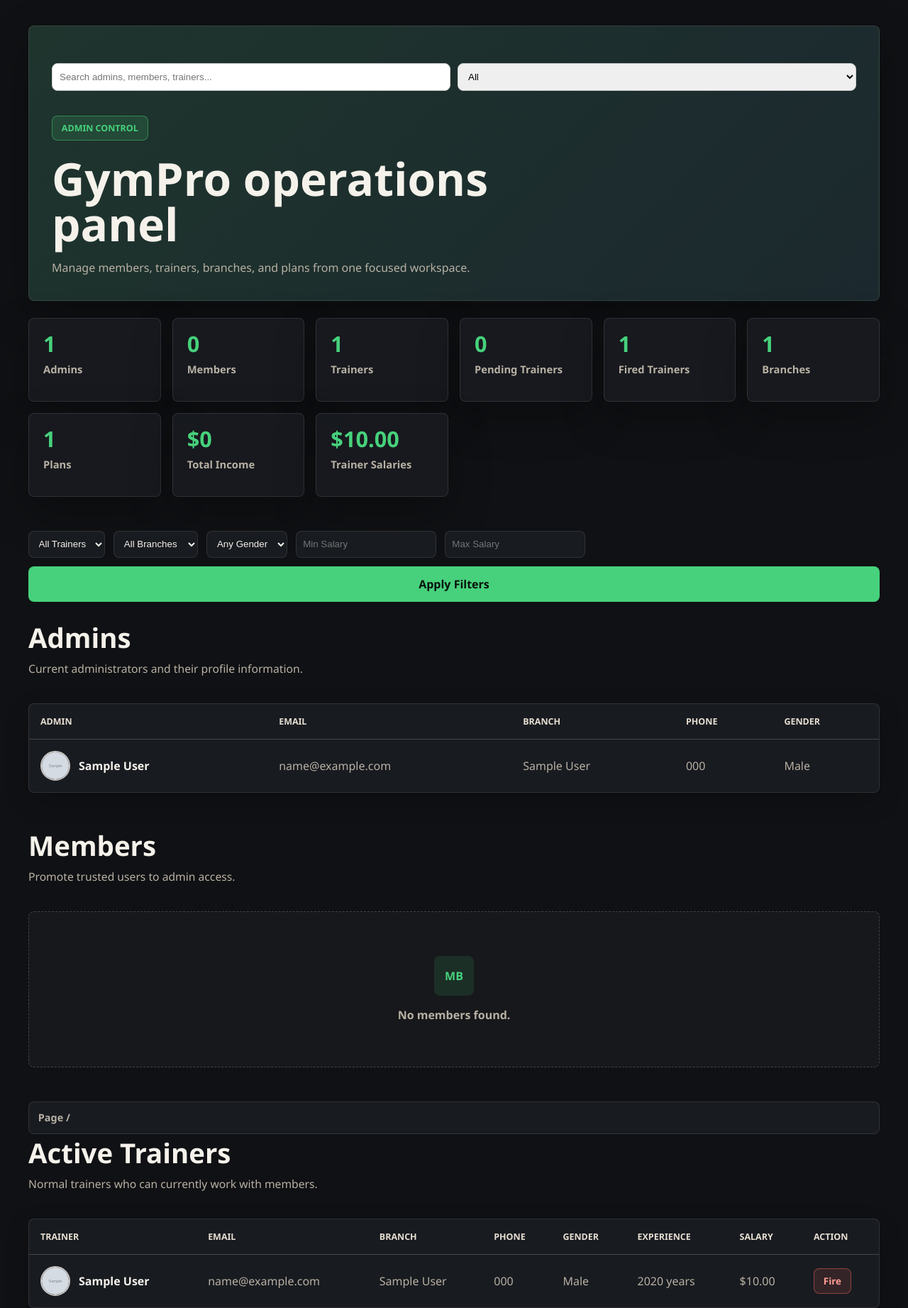
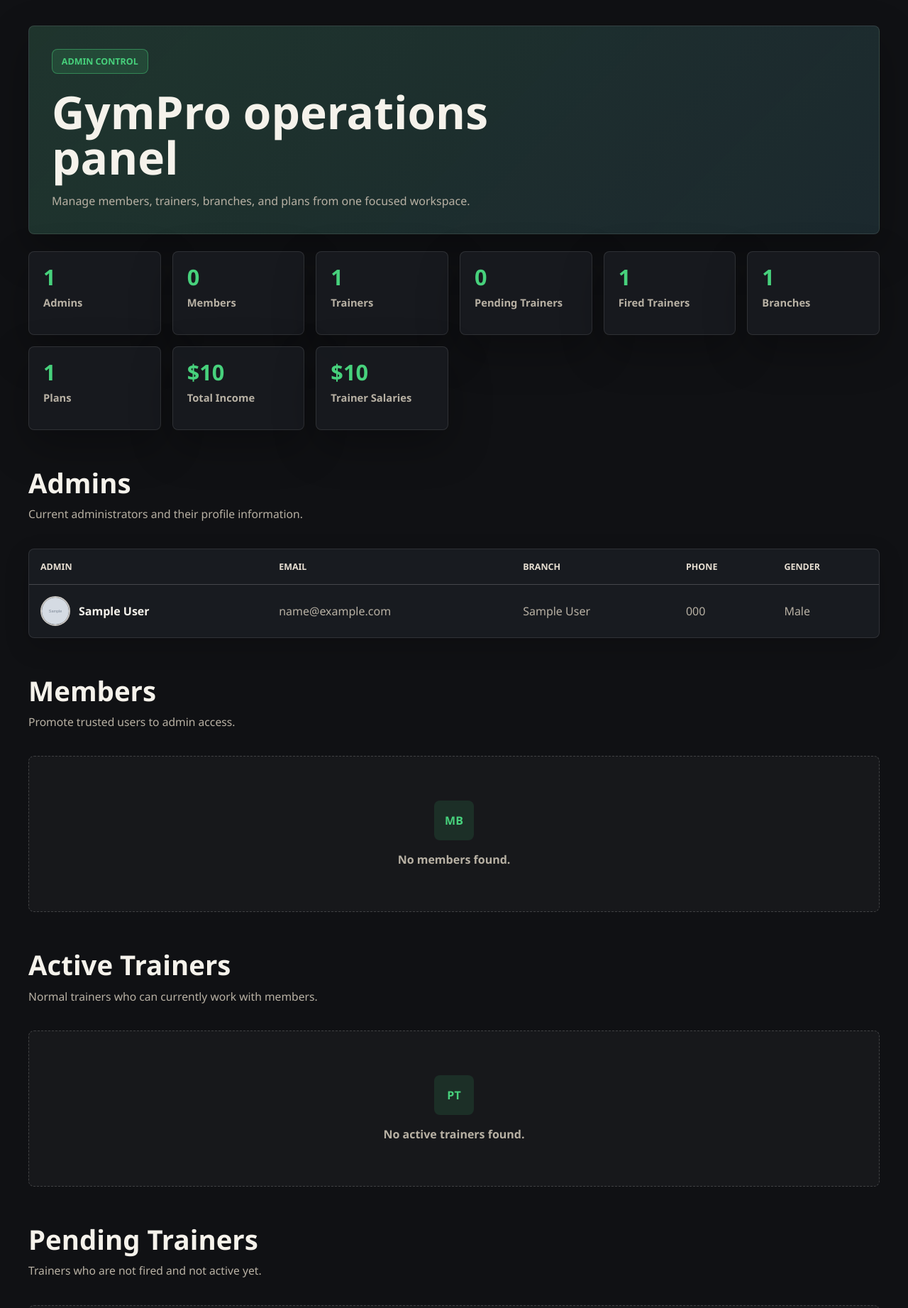
Before and after one commit to AdamElmhlawy/gym-management-system, a Django app: page /admin-panel/ in a window 1280 px wide. Shown: the part 77-1920 px from the top of the page at 71% size. Run offline with Django 5.2, Linux system fonts and the light colour scheme; a user stored in the database is signed in; tables that the repository leaves empty hold one stand-in row (values such as "Sample post"); grey boxes marked "Sample" are stand-in pictures.

Commit message:
removed broken features

```diff
--- a/admin_panel/templates/admin_panel/admin_panel.html
+++ b/admin_panel/templates/admin_panel/admin_panel.html
@@ -4,77 +4,7 @@
 
 {% block content %}
 
-<script>
-    const PEOPLE = {{ people_json|safe }};
-    const input = document.getElementById("adminSearchInput");
-    const filter = document.getElementById("roleFilter");
-    const box = document.getElementById("searchResults");
-
-    function renderResults(results) {
-        box.innerHTML = "";
-
-        if (results.length === 0) {
-            box.innerHTML = "<div class='search-card'>No results found</div>";
-            return;
-        }
-
-        results.forEach(p => {
-            const div = document.createElement("div");
-            div.className = "search-card";
-
-            div.innerHTML = `
-                <div>
-                    <strong>${p.name}</strong><br>
-                    <small>${p.email}</small>
-                </div>
-                <span>${p.role}</span>
-            `;
-
-            box.appendChild(div);
-        });
-    }
-
-    function filterData() {
-        const text = input.value.toLowerCase();
-        const role = filter.value;
-
-        const filtered = PEOPLE.filter(p => {
-            const matchText =
-                p.name.toLowerCase().includes(text) ||
-                p.email.toLowerCase().includes(text);
-
-            const matchRole = role === "all" || p.role === role;
-
-            return matchText && matchRole;
-        });
-
-        renderResults(filtered);
-    }
-
-    input.addEventListener("input", filterData);
-    filter.addEventListener("change", filterData);
-
-    // initial render
-    renderResults(PEOPLE);
-</script>
-
 <section class="admin-hero">
-    <section class="admin-search">
-        <div class="search-box">
-            <input type="text" id="adminSearchInput" placeholder="Search admins, members, trainers...">
-
-            <select id="roleFilter">
-                <option value="all">All</option>
-                <option value="admin">Admins</option>
-                <option value="member">Members</option>
-                <option value="trainer">Trainers</option>
-            </select>
-        </div>
-
-        <div id="searchResults" class="search-results-box">
-            <!-- results will appear here -->
-        </div>
-    </section>
     <div>
         <div class="hero-badge">Admin Control</div>
         <h1 class="admin-title">GymPro operations panel</h1>
@@ -125,36 +55,6 @@
     </div>
 </div>
 
-<!-- FILTERS -->
-<div class="admin-filters">
-    <form method="get" class="filter-form">
-
-        <select name="trainer_status">
-            <option value="all">All Trainers</option>
-            <option value="active">Active</option>
-            <option value="pending">Pending</option>
-            <option value="fired">Fired</option>
-        </select>
-
-        <select name="branch">
-            <option value="">All Branches</option>
-            {% for branch in branches %}
-                <option value="{{ branch.id }}">{{ branch.branch_name }}</option>
-            {% endfor %}
-        </select>
-
-        <select name="gender">
-            <option value="">Any Gender</option>
-            <option value="male">Male</option>
-            <option value="female">Female</option>
-        </select>
-
-        <input type="number" name="min_salary" placeholder="Min Salary">
-        <input type="number" name="max_salary" placeholder="Max Salary">
-
-        <button type="submit" class="submit-button">Apply Filters</button>
-    </form>
-</div>
 
 <section class="admin-section">
     <div class="admin-section-heading">
@@ -267,25 +167,6 @@
     {% endif %}
 </section>
 
-<div class="admin-pagination">
-    {% if members.has_previous %}
-        <a class="pagination-btn"
-           href="?member_page={{ members.previous_page_number }}&search={{ search_query }}">
-            Prev
-        </a>
-    {% endif %}
-
-    <div class="pagination-info">
-        Page {{ members.number }} / {{ members.paginator.num_pages }}
-    </div>
-
-    {% if members.has_next %}
-        <a class="pagination-btn"
-           href="?member_page={{ members.next_page_number }}&search={{ search_query }}">
-            Next
-        </a>
-    {% endif %}
-</div>
 
 <section class="admin-section">
     <div class="admin-section-heading">
@@ -350,25 +231,6 @@
     {% endif %}
 </section>
 
-<div class="admin-pagination">
-    {% if trainers.has_previous %}
-        <a class="pagination-btn"
-           href="?trainer_page={{ trainers.previous_page_number }}&trainer_status={{ trainer_filter }}">
-            Prev
-        </a>
-    {% endif %}
-
-    <div class="pagination-info">
-        Page {{ trainers.number }} / {{ trainers.paginator.num_pages }}
-    </div>
-
-    {% if trainers.has_next %}
-        <a class="pagination-btn"
-           href="?trainer_page={{ trainers.next_page_number }}&trainer_status={{ trainer_filter }}">
-            Next
-        </a>
-    {% endif %}
-</div>
 
 <section class="admin-section">
     <div class="admin-section-heading">
--- a/admin_panel/views.py
+++ b/admin_panel/views.py
@@ -1,14 +1,14 @@
+from functools import wraps
+from decimal import Decimal
+
 from django.contrib.auth.decorators import login_required
 from django.shortcuts import render, redirect, get_object_or_404
 from django.core.exceptions import PermissionDenied
 from django.http import HttpResponse
-from django.core.paginator import Paginator
-from django.db.models import Q
-from decimal import Decimal
+from django.db.models import Sum
+
 from users.models import User, TrainerProfile
 from memberships.models import Branch, Plan, MemberShip
-from django.db.models import Sum
-from functools import wraps
 
 
 def admin_required(view_func):
@@ -20,91 +20,185 @@ def admin_required(view_func):
     return wrapper
 
 
+@login_required
+@admin_required
+def admin_panel(request):
+    members = User.objects.filter(role="member").select_related("user_information")
+
+    trainers = TrainerProfile.objects.select_related(
+        "user", "user__user_information"
+    )
+
+    active_trainers = trainers.filter(is_active=True, is_fired=False)
+    fired_trainers = trainers.filter(is_fired=True)
+    pending_trainers = trainers.filter(is_active=False, is_fired=False)
+
+    admins = User.objects.filter(role="admin").select_related("user_information")
+    branches = Branch.objects.all()
+    plans = Plan.objects.select_related("branch")
+
+    total_income = MemberShip.objects.aggregate(
+        total=Sum("amount_paid")
+    )["total"] or 0
+
+    total_salaries = TrainerProfile.objects.aggregate(
+        total=Sum("salary")
+    )["total"] or 0
+
+    context = {
+        "members": members,
+        "trainers": trainers,
+        "active_trainers": active_trainers,
+        "fired_trainers": fired_trainers,
+        "pending_trainers": pending_trainers,
+        "admins": admins,
+        "branches": branches,
+        "plans": plans,
+
+        "member_count": members.count(),
+        "trainer_count": trainers.count(),
+        "active_trainer_count": active_trainers.count(),
+        "fired_trainer_count": fired_trainers.count(),
+        "pending_trainer_count": pending_trainers.count(),
+        "admin_count": admins.count(),
+        "branch_count": branches.count(),
+        "plan_count": plans.count(),
+
+        "total_users": members.count() + trainers.count(),
+        "total_income": total_income,
+        "total_salaries": total_salaries,
+    }
+
+    return render(request, "admin_panel/admin_panel.html", context)
+
 
 @login_required
 @admin_required
-def admin_panel(request):
-    # 1. Security check (only admins allowed)
-    if request.user.role != "admin":
-        raise PermissionDenied("Only admins can access this endpoint.")
+def promote_member(request, user_id):
+    if request.method == "POST":
+        user = get_object_or_404(User, pk=user_id)
+        user.role = "admin"
+        user.save()
+    return redirect("admin-panel")
 
-    # 2. Load data from database
-    admins = User.objects.filter(role="admin").select_related("user_information")
-    members = User.objects.filter(role="member").select_related("user_information")
-    trainers = TrainerProfile.objects.select_related("user", "user__user_information")
 
-    branches = Branch.objects.all()
-    plans = Plan.objects.select_related("branch")
+@login_required
+@admin_required
+def accept_trainer(request, user_id):
+    if request.method == "POST":
+        user = get_object_or_404(User, pk=user_id)
+        profile = user.trainer_profile
+        profile.is_active = True
+        profile.is_fired = False
+        profile.save()
+    return redirect("admin-panel")
 
-    # 3. Stats (numbers on top of page)
-    admin_count = admins.count()
-    member_count = members.count()
-    trainer_count = trainers.filter(is_active=True).count()
-    pending_trainer_count = trainers.filter(is_active=False, is_fired=False).count()
-    fired_trainer_count = trainers.filter(is_fired=True).count()
 
-    branch_count = branches.count()
-    plan_count = plans.count()
+@login_required
+@admin_required
+def fire_trainer(request, user_id):
+    if request.method == "POST":
+        user = get_object_or_404(User, pk=user_id)
+        profile = user.trainer_profile
+        profile.is_active = False
+        profile.is_fired = True
+        profile.save()
+    return redirect("admin-panel")
 
-    total_income = 0
-    for m in members:
-        if hasattr(m, "member_memberships"):
-            total_income += sum(mm.amount_paid for mm in m.member_memberships.all())
 
-    total_salaries = sum(t.salary for t in trainers if t.is_active)
+@login_required
+@admin_required
+def create_branch(request):
+    if request.method == "POST":
+        branch_name = request.POST["branch_name"]
 
-    # 4. Search dataset (frontend search box uses this)
-    people_json = []
+        if Branch.objects.filter(branch_name=branch_name).exists():
+            return HttpResponse("Branch exists already", status=400)
 
-    for u in admins:
-        people_json.append({
-            "id": u.id,
-            "name": u.get_full_name() or u.username,
-            "email": u.email,
-            "role": "admin"
-        })
+        valid_cities = [
+            "tanta", "cairo", "alexandria", "mansura", "suez",
+            "north_sinai", "boston", "london", "berlin",
+            "barcelona", "moscow", "stockholm",
+        ]
 
-    for u in members:
-        people_json.append({
-            "id": u.id,
-            "name": u.get_full_name() or u.username,
-            "email": u.email,
-            "role": "member"
-        })
+        city = request.POST["city"]
 
-    for t in trainers:
-        people_json.append({
-            "id": t.user.id,
-            "name": t.user.get_full_name() or t.user.username,
-            "email": t.user.email,
-            "role": "trainer"
-        })
+        if city not in valid_cities:
+            return HttpResponse("Invalid city", status=400)
 
-    # 5. Send everything to template
-    return render(request, "admin_panel/admin_panel.html", {
-        "admins": admins,
-        "members": members,
-        "active_trainers": trainers.filter(is_active=True),
-        "pending_trainers": trainers.filter(is_active=False, is_fired=False),
-        "fired_trainers": trainers.filter(is_fired=True),
+        Branch.objects.create(
+            branch_name=branch_name,
+            city=city
+        )
 
-        "branches": branches,
-        "plans": plans,
+    return redirect("admin-panel")
 
-        # stats
-        "admin_count": admin_count,
-        "member_count": member_count,
-        "trainer_count": trainer_count,
-        "pending_trainer_count": pending_trainer_count,
-        "fired_trainer_count": fired_trainer_count,
-        "branch_count": branch_count,
-        "plan_count": plan_count,
-        "total_income": total_income,
-        "total_salaries": total_salaries,
 
-        # search system
-        "people_json": people_json,
-    })
+@login_required
+@admin_required
+def delete_branch(request, branch_id):
+    if request.method == "POST":
+        branch = get_object_or_404(Branch, pk=branch_id)
+        branch.delete()
+    return redirect("admin-panel")
+
+
+@login_required
+@admin_required
+def create_plan(request):
+    if request.method == "POST":
+        branch_id = request.POST.get("branch")
+
+        if not branch_id:
+            return HttpResponse("Missing branch", status=400)
+
+        branch = get_object_or_404(Branch, pk=branch_id)
+
+        plan_name = request.POST.get("plan_name", "").strip()
+
+        if Plan.objects.filter(plan_name=plan_name).exists():
+            return HttpResponse("Plan already exists", status=400)
+
+        try:
+            price = Decimal(request.POST.get("price"))
+        except (TypeError, ValueError):
+            return HttpResponse("Invalid price", status=400)
+
+        if price < 500:
+            return HttpResponse("Price is too low", status=400)
+
+        valid_durations = ["one_month", "three_months", "six_months", "twelve_months"]
+        duration = request.POST.get("duration")
+
+        if duration not in valid_durations:
+            return HttpResponse("Invalid duration", status=400)
+
+        try:
+            sessions = int(request.POST.get("number_of_sessions") or 0)
+        except ValueError:
+            return HttpResponse("Invalid sessions", status=400)
+
+        Plan.objects.create(
+            branch=branch,
+            plan_name=plan_name,
+            price=price,
+            duration=duration,
+            number_of_sessions=sessions,
+            number_of_spa_sessions=int(request.POST.get("number_of_spa_sessions") or 0),
+            number_of_suana_sessions=int(request.POST.get("number_of_suana_sessions") or 0),
+            number_of_jacuzzi_sessions=int(request.POST.get("number_of_jacuzzi_sessions") or 0),
+        )
+
+    return redirect("admin-panel")
+
+
+@login_required
+@admin_required
+def delete_plan(request, plan_id):
+    if request.method == "POST":
+        plan = get_object_or_404(Plan, pk=plan_id)
+        plan.delete()
+    return redirect("admin-panel")
 
 @login_required
 @admin_required
```
Also changed, not shown: static/css/global_style.css (line endings or trailing spaces).
